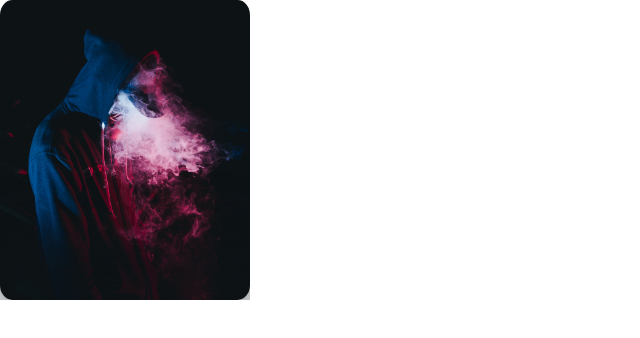
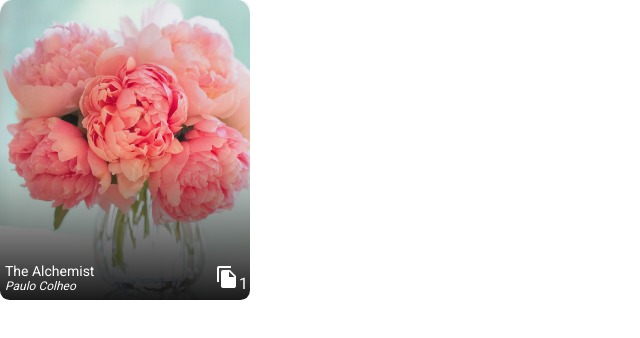
Before and after one commit to ImanPunia/book-manager, an Angular app in the folder book-manager/: page / in a window 1280 px wide. Shown: the top 338 px of the page, without its empty margins (0-640 px from the left). Built offline with nearby package versions, Linux system fonts and the light colour scheme.

Commit message:
BM: Adds the text on card

```diff
--- a/book-manager/src/app/card/ux-card/ux-card.component.html
+++ b/book-manager/src/app/card/ux-card/ux-card.component.html
@@ -3,8 +3,17 @@
 
     </div>
     <div class="card-body">
-         <img class="bg-img" src="/assets/images/dark.jpg">
-         <div class="blurry"></div>
+         <img class="bg-img" src="/assets/images/pink-flowers.jpg">
+         <div class="blurry">
+             <div class="text">
+                <div class="book-name">The Alchemist</div>
+                <div class="author-name">Paulo Colheo</div>
+                <div mat-mini-fab class="icon">
+                    <mat-icon>file_copy</mat-icon>
+                    <span class="copies">1</span>
+                </div>
+             </div>
+        </div>
     </div>
     <div class="footer">
     </div>
--- a/book-manager/src/app/card/ux-card/ux-card.component.scss
+++ b/book-manager/src/app/card/ux-card/ux-card.component.scss
@@ -1,6 +1,5 @@
 .layout{
     display: flex;
-    flex-direction: column;
     min-width: 250px;
     min-height: 300px;
     width: 250px;
@@ -17,20 +16,38 @@
 }
 
 .blurry{
-    filter: blur(28px);
-    width: 250px;
-    background-image: url(/assets/images/dark.jpg);
-    height: 60px;
     position: absolute;
-    bottom: 0px;
-    opacity: 10;
+    top: 0px;
+    left: 0px;
+    border-radius: 0.6rem;
+    width: 100%;
+    height: 100%;
+    background: linear-gradient( 0deg, rgba(0, 0, 0, 0.9) 0%, rgba(0, 0, 0, 0.05) 50%, rgba(0, 0, 0, 0.05) 85%);
 }
 
 .card-body{
     position: relative;
-    overflow: hidden;
 }
 
-.footer{
-    position: relative;
+.text{
+    color: rgb(255, 255, 255);
+    position: absolute;
+    bottom: 7px;
+    width: 100%;
+    left: 5px;
 }
+
+.book-name{
+    font-size: 14px;
+}
+
+.author-name{
+    font-size: 12px;
+    font-style: italic;
+}
+
+.icon{
+    position: absolute;
+    bottom: 0;
+    right: 7px;
+}
```
Also changed, not shown: book-manager/src/assets/images/pink-flowers.jpg (added).
